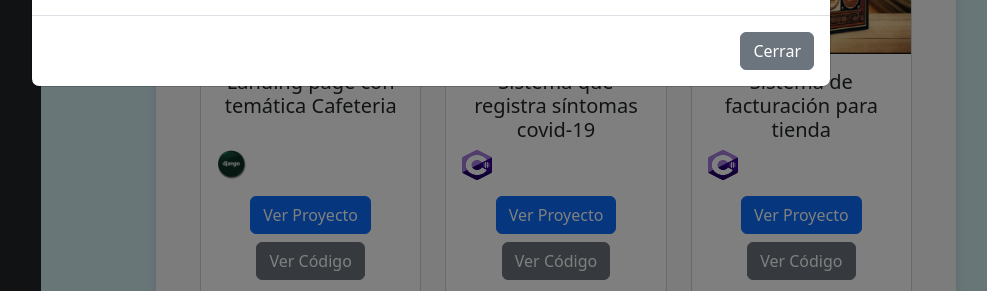
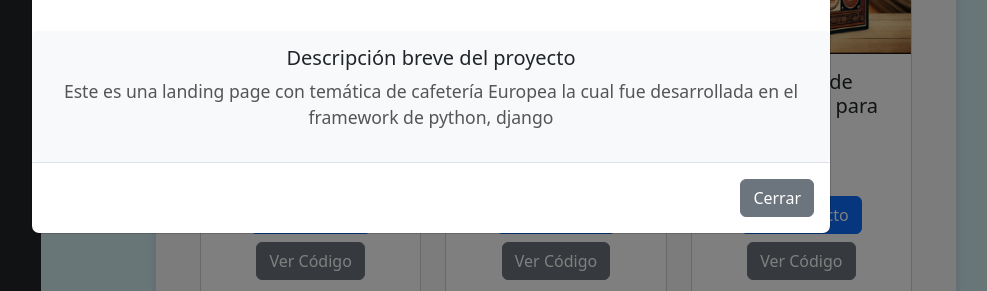
Before and after one commit to DaniSuarez115/PortafilioSuarez, a Django app: page /portfolio/ in a window 1280 px wide, after a click on "Ver Proyecto". Shown: the part 509-800 px from the top of the page, without its empty margins (209-1196 px from the left). Run offline with Django 5.2, Linux system fonts and the light colour scheme.

Commit message:
Added changes on descripcion

```diff
--- a/portfolio/templates/portfolio/html/portfolio.html
+++ b/portfolio/templates/portfolio/html/portfolio.html
@@ -119,6 +119,13 @@
                                 </button>
                             </div>
                         </div>
+                        <div class="project-info mt-3 text-center">
+                                <h5>Descripción breve del proyecto</h5>
+                                <p>
+                                    Este es una landing page con temática de cafetería Europea la cual fue desarrollada en el framework de python, django
+                                </p>
+                        </div>
+
                         <div class="modal-footer">
                             <button type="button" class="btn btn-secondary" data-bs-dismiss="modal">Cerrar</button>
                         </div>
@@ -130,7 +137,7 @@
             <div class="modal-dialog modal-lg">
                 <div class="modal-content">
                     <div class="modal-header">
-                        <h5 class="modal-title" id="modalCovidLabel">Landing Page Cafetería</h5>
+                        <h5 class="modal-title" id="modalCovidLabel">Sistema estadistico Covid-19</h5>
                         <button type="button" class="btn-close" data-bs-dismiss="modal" aria-label="Close"></button>
                     </div>
                     <div class="modal-body">
@@ -168,6 +175,16 @@
                             </button>
                         </div>
                     </div>
+
+                    <div class="project-info mt-3 text-center">
+                                <h5>Descripción breve del proyecto</h5>
+                                <p>
+                                Este es un completo sistema diseñado para los servicios medicos el cual permite la completa gestion de usuarios del sistema con sus respectivos roles
+                                con la capacidad de registro de pacientes para tomar sus sintomas, el sistema posee un módulo basado en el registro de sistomas despliega diferentes
+                                graficos con estadisticas guardadas
+                                </p>
+                    </div>
+
                     <div class="modal-footer">
                         <button type="button" class="btn btn-secondary" data-bs-dismiss="modal">Cerrar</button>
                     </div>
@@ -213,6 +230,10 @@
                                 <span class="visually-hidden">Siguiente</span>
                             </button>
                         </div>
+                         <div class="project-info mt-3 text-center">
+                                <h5>Descripción breve del proyecto</h5>
+                                <p>Este es un sistema de facturación pensado para una tienda en el cual permite manejar operaciones CRUD enviando facturas al cliente por correo trabajado en C# bajo el framework .NET</p>
+                         </div>
                     </div>
                     <div class="modal-footer">
                         <button type="button" class="btn btn-secondary" data-bs-dismiss="modal">Cerrar</button>
```
